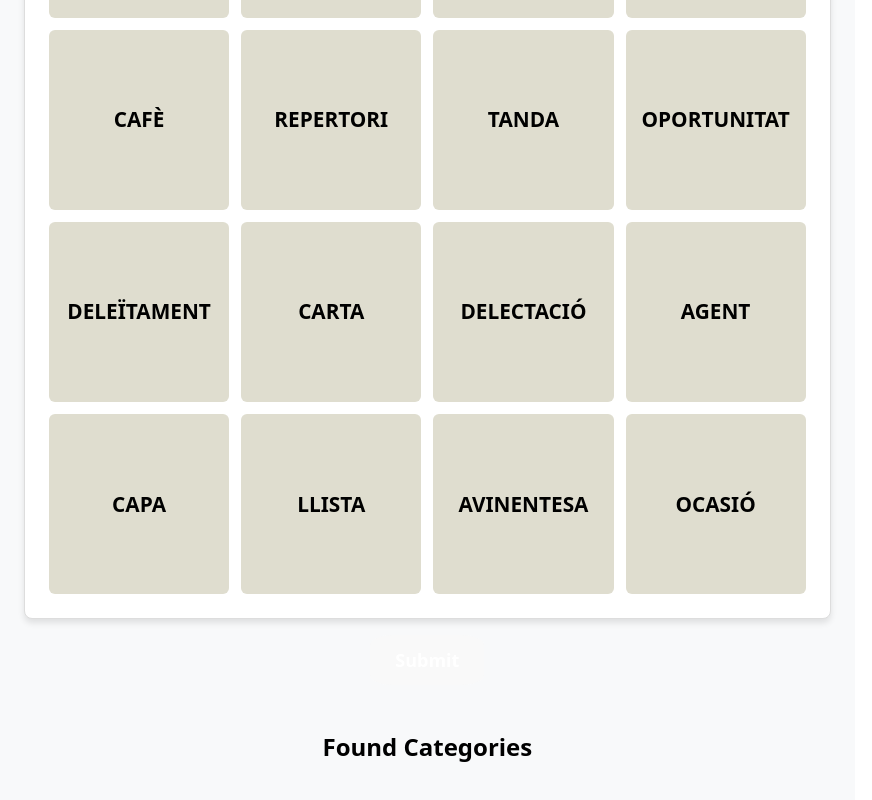
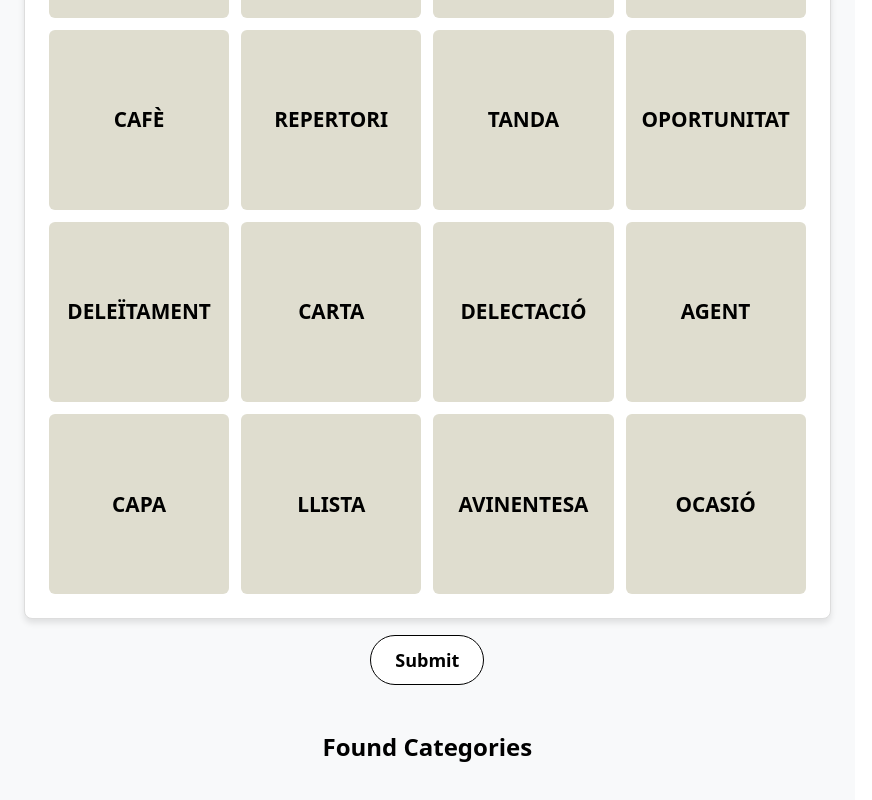
Before and after one commit to nmayol/connections, a React (Vite) app: page / in a window 1280 px wide. Shown: the part 284-1084 px from the top of the page, without its empty margins (0-872 px from the left). Built offline with nearby package versions, Linux system fonts and the light colour scheme.

Commit message:
mes millores

```diff
--- a/src/App.css
+++ b/src/App.css
@@ -2,6 +2,9 @@
 #body {
   width: 100%;
   height: 100%;
+  background-color: white;
+  align-items: center;
+  justify-content: center;
 }
 
 .logo {
@@ -96,13 +99,20 @@
 
 .submit-button {
   margin-top: 16px;
-  color: white;
+  color: black;
+  border: black 1px solid;
+  background-color: white;
   padding: 12px 24px;
-  border-radius: 20%;
+  border-radius: 32px;
   font-size: 18px;
   font-weight: bold;
   cursor: pointer;
   transition: background 0.2s ease-in-out;
+}
+
+.submit-button:hover {
+  background-color: #333;
+  color: white;
 }
 
 .categories {
```
